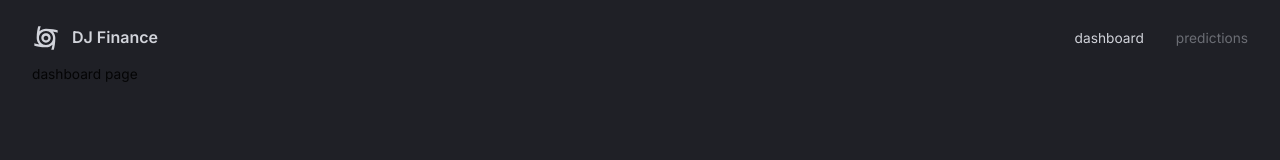
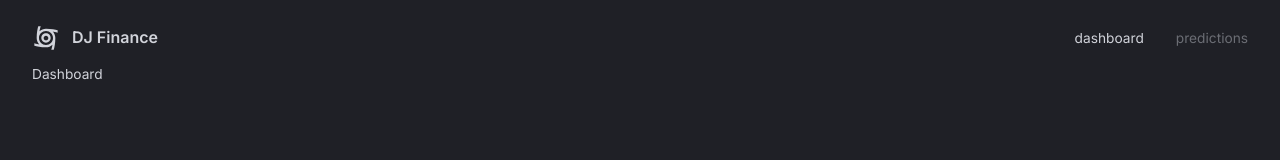
Before and after one commit to JSDWRLD/DJ-Finance, a React (Vite) app: page / in a window 1280 px wide. Shown: the top 160 px of the page. Built offline with nearby package versions, Linux system fonts and the light colour scheme.

Commit message:
Dashboard page

```diff
--- a/src/App.tsx
+++ b/src/App.tsx
@@ -4,6 +4,8 @@
 import { Box, CssBaseline } from "@mui/material";
 import { BrowserRouter, Route, Routes } from "react-router-dom";
 import Navbar from "@/scenes/navbar";
+import Dashboard from "@/scenes/dashboard";
+
 
 function App() {
   const theme = useMemo(() => createTheme(themeSettings), [])
@@ -16,7 +18,7 @@
               <Box width="100%" height="100%" padding="1rem 2rem 4rem 2rem">
                 <Navbar />
                 <Routes>
-                    <Route path="/" element={<div>dashboard page</div>}/>
+                    <Route path="/" element={<Dashboard />}/>
                     <Route path="/predictions" element={<div>predictions page</div>}/>
                 </Routes>
               </Box>
--- /dev/null
+++ b/src/scenes/dashboard/index.tsx
@@ -0,0 +1,13 @@
+import { Box, useTheme } from '@mui/material';
+
+
+type Props = {}
+
+const Dashboard = (props: Props) => {
+  const { palette } = useTheme();
+  return (
+    <Box color={palette.grey[300]}>Dashboard</Box>
+  )
+}
+
+export default Dashboard
```
